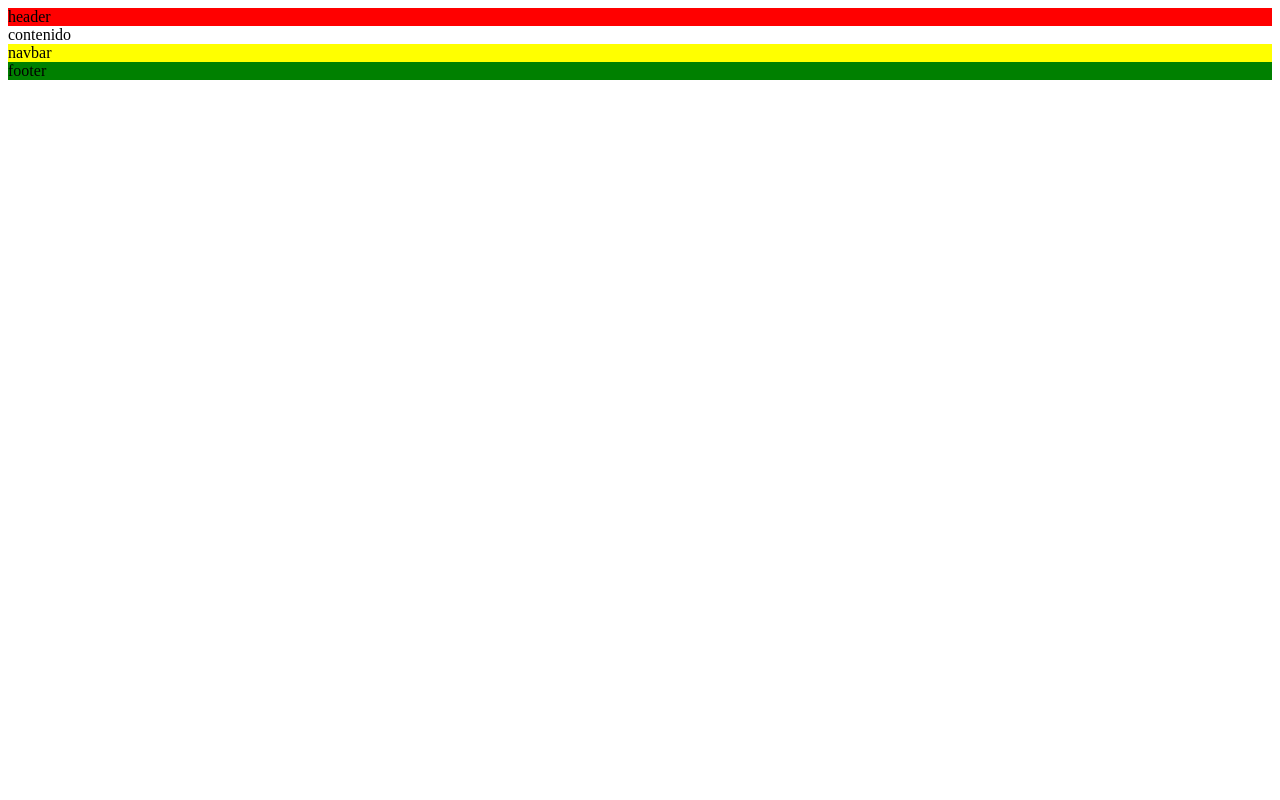
After one commit to Pao9322/djonlyflans, a Django app: page / in a window 1280 px wide. The commit adds this page. Run offline with Django 4.2, Linux system fonts and the light colour scheme.

Commit message:
Hito 2 requerimiento 3

```diff
--- a/djonlyflans/djonlyflans/settings.py
+++ b/djonlyflans/djonlyflans/settings.py
@@ -11,6 +11,7 @@ https://docs.djangoproject.com/en/4.2/ref/settings/
 """
 
 from pathlib import Path
+from pagina.apps import WebConfig
 
 # Build paths inside the project like this: BASE_DIR / 'subdir'.
 BASE_DIR = Path(__file__).resolve().parent.parent
@@ -37,7 +38,8 @@ INSTALLED_APPS = [
     'django.contrib.sessions',
     'django.contrib.messages',
     'django.contrib.staticfiles',
-    'web.apps.webconfig'
+    'pagina.apps.WebConfig'
+
 ]
 
 MIDDLEWARE = [
--- a/djonlyflans/djonlyflans/urls.py
+++ b/djonlyflans/djonlyflans/urls.py
@@ -20,5 +20,7 @@ from pagina.views import indice, acerca, bienvenido
 
 urlpatterns = [
     path('admin/', admin.site.urls),
-
+    path('', indice, name='indice'),
+    path('acerca/', acerca, name='acerca'),
+    path('bienvenido/', bienvenido, name='bienvenido'),
 ]
--- a/djonlyflans/pagina/apps.py
+++ b/djonlyflans/pagina/apps.py
@@ -3,4 +3,4 @@ from django.apps import AppConfig
 
 class WebConfig(AppConfig):
     default_auto_field = 'django.db.models.BigAutoField'
-    name = 'web'
+    name = 'pagina'
--- a/djonlyflans/pagina/templates/about.html
+++ b/djonlyflans/pagina/templates/about.html
@@ -1,3 +1,4 @@
+{% extends 'base.html'%}
 <html>
     <body>
         acerca
--- /dev/null
+++ b/djonlyflans/pagina/templates/base.html
@@ -0,0 +1,27 @@
+<html>
+    <body>
+        {% block 'header' %}
+        <div style="background: red;">
+            header
+        </div>
+        {% endblock %}
+
+        {% block 'contenido' %}
+        <div>
+            contenido
+        </div>
+        {% endblock %}
+
+        {% block 'navbar' %}
+        <div style="background: yellow;">
+            navbar
+        </div>
+        {% endblock %}
+
+        {% block 'footer' %}
+        <div style="background: green;">
+            footer
+        </div>
+        {% endblock %}
+    </body>
+</html>
--- a/djonlyflans/pagina/templates/index.html
+++ b/djonlyflans/pagina/templates/index.html
@@ -1,3 +1,4 @@
+{% extends 'base.html'%}
 <html>
     <body>
         indice
--- a/djonlyflans/pagina/templates/welcome.html
+++ b/djonlyflans/pagina/templates/welcome.html
@@ -1,3 +1,4 @@
+{% extends 'base.html'%}
 <html>
     <body>
         bienvenido
```
